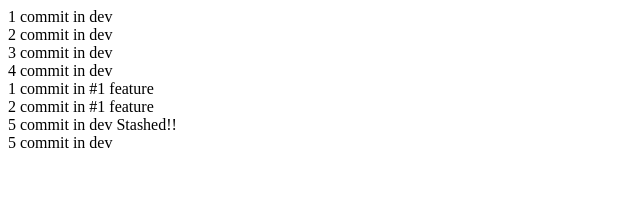
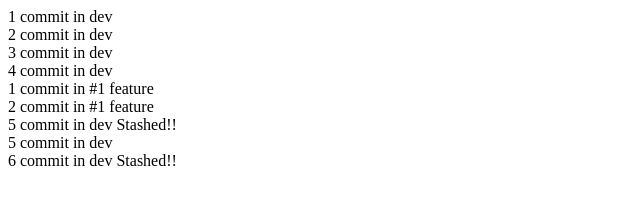
Before and after one commit to avanturial-iba/TestGitStash, a plain HTML site: page index.html in a window 1280 px wide. Shown: the whole page, without its empty margins (0-640 px from the left). Drawn offline with Linux system fonts and the light colour scheme.

Commit message:
6 commit in dev Stashed!!

```diff
--- a/index.html
+++ b/index.html
@@ -20,6 +20,8 @@
 
     <div>5 commit in dev</div>
 
+    <div>6 commit in dev Stashed!!</div>
+
 
 
 </body>
```
